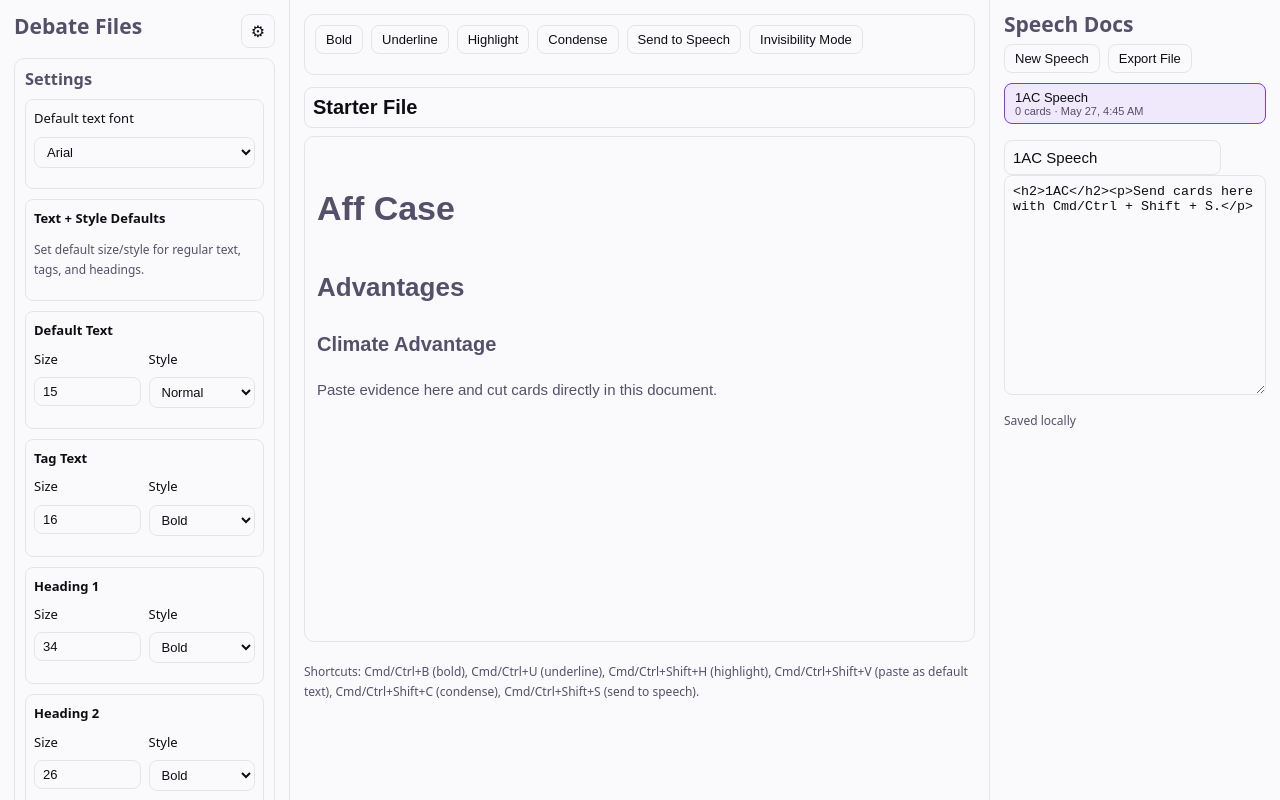
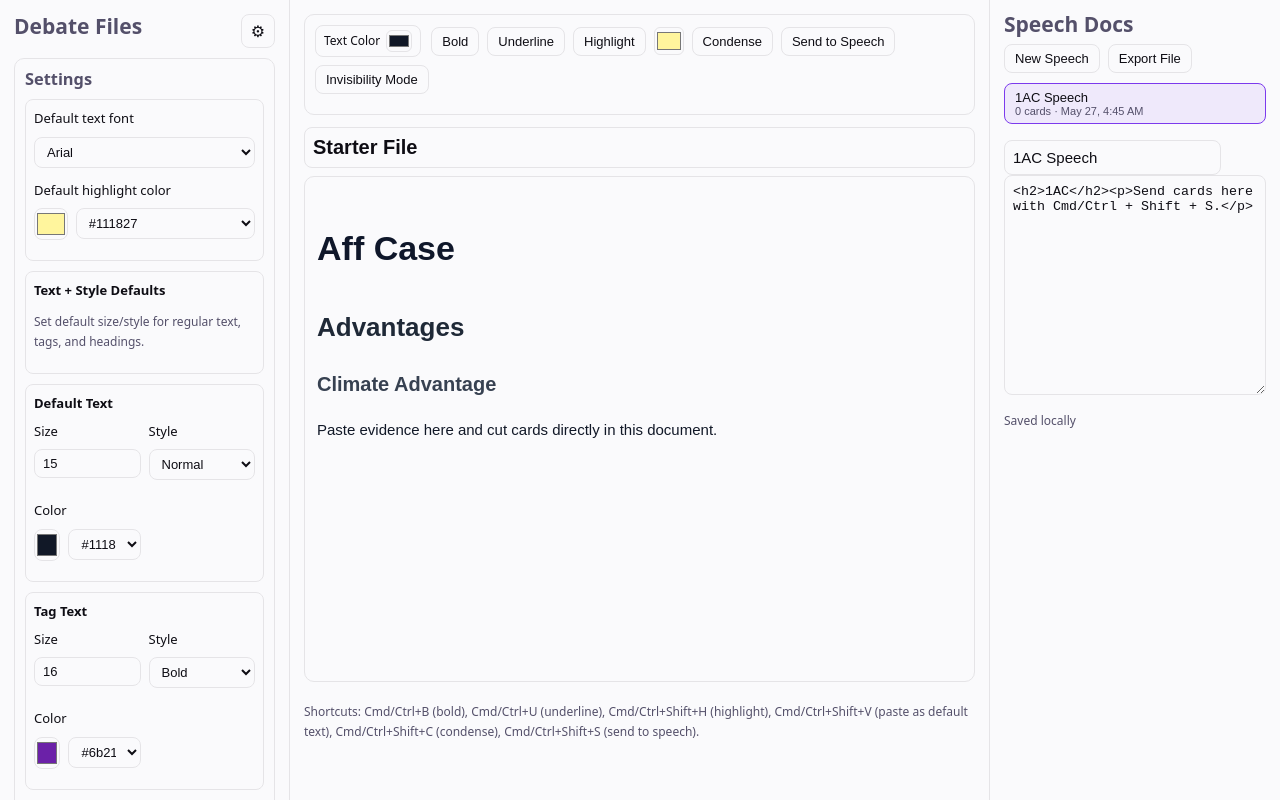
Before and after one commit to Dheej11/DebateBooks, a React (Vite) app: page / in a window 1280 px wide. Both pictures are taken after a click on the button "Open settings". Built offline with nearby package versions, Linux system fonts and the light colour scheme.

Commit message:
adjusting text and highlighting options

```diff
--- a/src/App.css
+++ b/src/App.css
@@ -64,6 +64,7 @@
   gap: 8px;
   margin-bottom: 10px;
   flex-wrap: wrap;
+  align-items: center;
 }
 
 button,
@@ -234,6 +235,72 @@ button:disabled {
   font-size: 13px;
 }
 
+.color-row {
+  display: flex;
+  align-items: center;
+  gap: 8px;
+  width: 100%;
+}
+
+.color-row input[type='color'] {
+  width: 42px;
+  height: 32px;
+  padding: 0;
+  border: 1px solid var(--border);
+  border-radius: 8px;
+  background: var(--bg);
+}
+
+.toolbar-color-control {
+  display: inline-flex;
+  align-items: center;
+  gap: 6px;
+  border: 1px solid var(--border);
+  border-radius: 8px;
+  padding: 4px 8px;
+  font-size: 12px;
+  color: var(--text-h);
+}
+
+.toolbar-color-control-primary {
+  margin-right: 2px;
+}
+
+.toolbar-color-control input[type='color'] {
+  width: 26px;
+  height: 22px;
+  padding: 0;
+  border: 1px solid var(--border);
+  border-radius: 6px;
+  background: var(--bg);
+}
+
+.toolbar-color-swatch {
+  display: inline-flex;
+  align-items: center;
+}
+
+.toolbar-color-swatch input[type='color'] {
+  width: 30px;
+  height: 28px;
+  padding: 0;
+  border: 1px solid var(--border);
+  border-radius: 6px;
+  background: var(--bg);
+}
+
+.sr-only {
+  position: absolute;
+  width: 1px;
+  height: 1px;
+  padding: 0;
+  margin: -1px;
+  overflow: hidden;
+  clip: rect(0, 0, 0, 0);
+  white-space: nowrap;
+  border: 0;
+}
+
 .tree {
   overflow: auto;
   max-height: 58svh;
--- a/src/App.tsx
+++ b/src/App.tsx
@@ -54,6 +54,7 @@ type ShortcutAction =
 interface TextStyleSetting {
   fontSize: number
   style: FontStylePreset
+  color: string
 }
 
 interface EditorSettings {
@@ -65,6 +66,7 @@ interface EditorSettings {
     heading2: TextStyleSetting
     heading3: TextStyleSetting
   }
+  defaultHighlightColor: string
   shortcuts: Record<ShortcutAction, string>
 }
 
@@ -72,12 +74,13 @@ const STORAGE_KEY = 'debatefiles.v1'
 const defaultSettings: EditorSettings = {
   defaultFont: 'Arial',
   textStyles: {
-    defaultText: { fontSize: 15, style: 'normal' },
-    tag: { fontSize: 16, style: 'bold' },
-    heading1: { fontSize: 34, style: 'bold' },
-    heading2: { fontSize: 26, style: 'bold' },
-    heading3: { fontSize: 20, style: 'bold' },
+    defaultText: { fontSize: 15, style: 'normal', color: '#111827' },
+    tag: { fontSize: 16, style: 'bold', color: '#6b21a8' },
+    heading1: { fontSize: 34, style: 'bold', color: '#0f172a' },
+    heading2: { fontSize: 26, style: 'bold', color: '#1f2937' },
+    heading3: { fontSize: 20, style: 'bold', color: '#374151' },
   },
+  defaultHighlightColor: '#fff59d',
   shortcuts: {
     bold: 'Mod+B',
     underline: 'Mod+U',
@@ -111,6 +114,18 @@ const styleChoices: Array<{ value: FontStylePreset; label: string }> = [
   { value: 'italic', label: 'Italic' },
   { value: 'boldItalic', label: 'Bold Italic' },
   { value: 'underline', label: 'Underline' },
+]
+
+const colorChoices = [
+  '#111827',
+  '#1f2937',
+  '#374151',
+  '#6b7280',
+  '#1d4ed8',
+  '#7c2d12',
+  '#166534',
+  '#6b21a8',
+  '#b91c1c',
 ]
 
 const styleToCss = (preset: FontStylePreset) => {
@@ -375,6 +390,8 @@ function App() {
   const [leftPanelView, setLeftPanelView] = useState<LeftPanelView>('files')
   const [leftPanelWidth, setLeftPanelWidth] = useState(290)
   const [isResizingLeftPanel, setIsResizingLeftPanel] = useState(false)
+  const [activeTextColor, setActiveTextColor] = useState('#111827')
+  const [activeHighlightColor, setActiveHighlightColor] = useState('#fff59d')
   const editorRef = useRef<HTMLDivElement | null>(null)
   const leftResizeStateRef = useRef<{ startX: number; startWidth: number } | null>(
     null,
@@ -404,6 +421,14 @@ function App() {
       editorRef.current.innerHTML = activeDebateDoc.content
     }
   }, [activeDebateDoc?.id, activeDebateDoc?.content])
+
+  useEffect(() => {
+    setActiveTextColor(data.settings.textStyles.defaultText.color)
+    setActiveHighlightColor(data.settings.defaultHighlightColor)
+  }, [
+    data.settings.defaultHighlightColor,
+    data.settings.textStyles.defaultText.color,
+  ])
 
   useEffect(() => {
     if (!isResizingLeftPanel) {
@@ -508,7 +533,7 @@ function App() {
   }
 
   const applyCommand = (
-    command: 'bold' | 'underline' | 'hiliteColor',
+    command: 'bold' | 'underline' | 'hiliteColor' | 'foreColor',
     value?: string,
   ) => {
     editorRef.current?.focus()
@@ -590,7 +615,7 @@ function App() {
         applyCommand('underline')
         break
       case 'highlight':
-        applyCommand('hiliteColor', 'yellow')
+        applyCommand('hiliteColor', activeHighlightColor)
         break
       case 'boldUnderline':
         applyCommand('bold')
@@ -599,7 +624,7 @@ function App() {
       case 'boldUnderlineHighlight':
         applyCommand('bold')
         applyCommand('underline')
-        applyCommand('hiliteColor', 'yellow')
+        applyCommand('hiliteColor', activeHighlightColor)
         break
       case 'pasteAsDefaultText':
         void pasteAsDefaultText()
@@ -777,6 +802,34 @@ function App() {
                   ))}
                 </select>
               </label>
+              <label className="settings-row">
+                <span>Default highlight color</span>
+                <div className="color-row">
+                  <input
+                    type="color"
+                    value={data.settings.defaultHighlightColor}
+                    onChange={(event) =>
+                      updateSettings((settings) => {
+                        settings.defaultHighlightColor = event.target.value
+                      })
+                    }
+                  />
+                  <select
+                    value={data.settings.defaultHighlightColor}
+                    onChange={(event) =>
+                      updateSettings((settings) => {
+                        settings.defaultHighlightColor = event.target.value
+                      })
+                    }
+                  >
+                    {colorChoices.map((color) => (
+                      <option key={color} value={color}>
+                        {color}
+                      </option>
+                    ))}
+                  </select>
+                </div>
+              </label>
             </div>
             <div className="settings-group">
               <h4>Text + Style Defaults</h4>
@@ -818,6 +871,30 @@ function App() {
                         </option>
                       ))}
                     </select>
+                  </label>
+                  <label className="settings-row">
+                    <span>Color</span>
+                    <div className="color-row">
+                      <input
+                        type="color"
+                        value={data.settings.textStyles[group.key].color}
+                        onChange={(event) =>
+                          updateTextStyleSetting(group.key, 'color', event.target.value)
+                        }
+                      />
+                      <select
+                        value={data.settings.textStyles[group.key].color}
+                        onChange={(event) =>
+                          updateTextStyleSetting(group.key, 'color', event.target.value)
+                        }
+                      >
+                        {colorChoices.map((color) => (
+                          <option key={color} value={color}>
+                            {color}
+                          </option>
+                        ))}
+                      </select>
+                    </div>
                   </label>
                 </div>
               </div>
@@ -900,15 +977,37 @@ function App() {
       <section className="editor-panel">
         <header className="editor-toolbar">
           <div className="row">
+            <label className="toolbar-color-control toolbar-color-control-primary">
+              <span>Text Color</span>
+              <input
+                type="color"
+                value={activeTextColor}
+                onChange={(event) => {
+                  setActiveTextColor(event.target.value)
+                  applyCommand('foreColor', event.target.value)
+                }}
+              />
+            </label>
             <button type="button" onClick={() => applyCommand('bold')}>
               Bold
             </button>
             <button type="button" onClick={() => applyCommand('underline')}>
               Underline
             </button>
-            <button type="button" onClick={() => applyCommand('hiliteColor', 'yellow')}>
+            <button
+              type="button"
+              onClick={() => applyCommand('hiliteColor', activeHighlightColor)}
+            >
               Highlight
             </button>
+            <label className="toolbar-color-swatch" title="Highlight color">
+              <span className="sr-only">Highlight color</span>
+              <input
+                type="color"
+                value={activeHighlightColor}
+                onChange={(event) => setActiveHighlightColor(event.target.value)}
+              />
+            </label>
             <button type="button" onClick={condenseSelection}>
               Condense
             </button>
@@ -949,6 +1048,7 @@ function App() {
                   font-weight: ${styleToCss(data.settings.textStyles.defaultText.style).fontWeight};
                   font-style: ${styleToCss(data.settings.textStyles.defaultText.style).fontStyle};
                   text-decoration: ${styleToCss(data.settings.textStyles.defaultText.style).textDecoration};
+                  color: ${data.settings.textStyles.defaultText.color};
                 }
 
                 .single-editor h1 {
@@ -956,6 +1056,7 @@ function App() {
                   font-weight: ${styleToCss(data.settings.textStyles.heading1.style).fontWeight};
                   font-style: ${styleToCss(data.settings.textStyles.heading1.style).fontStyle};
                   text-decoration: ${styleToCss(data.settings.textStyles.heading1.style).textDecoration};
+                  color: ${data.settings.textStyles.heading1.color};
                 }
 
                 .single-editor h2 {
@@ -963,6 +1064,7 @@ function App() {
                   font-weight: ${styleToCss(data.settings.textStyles.heading2.style).fontWeight};
                   font-style: ${styleToCss(data.settings.textStyles.heading2.style).fontStyle};
                   text-decoration: ${styleToCss(data.settings.textStyles.heading2.style).textDecoration};
+                  color: ${data.settings.textStyles.heading2.color};
                 }
 
                 .single-editor h3 {
@@ -970,6 +1072,7 @@ function App() {
                   font-weight: ${styleToCss(data.settings.textStyles.heading3.style).fontWeight};
                   font-style: ${styleToCss(data.settings.textStyles.heading3.style).fontStyle};
                   text-decoration: ${styleToCss(data.settings.textStyles.heading3.style).textDecoration};
+                  color: ${data.settings.textStyles.heading3.color};
                 }
 
                 .single-editor .tag-text {
@@ -977,6 +1080,7 @@ function App() {
                   font-weight: ${styleToCss(data.settings.textStyles.tag.style).fontWeight};
                   font-style: ${styleToCss(data.settings.textStyles.tag.style).fontStyle};
                   text-decoration: ${styleToCss(data.settings.textStyles.tag.style).textDecoration};
+                  color: ${data.settings.textStyles.tag.color};
                 }
               `}
             </style>
```
